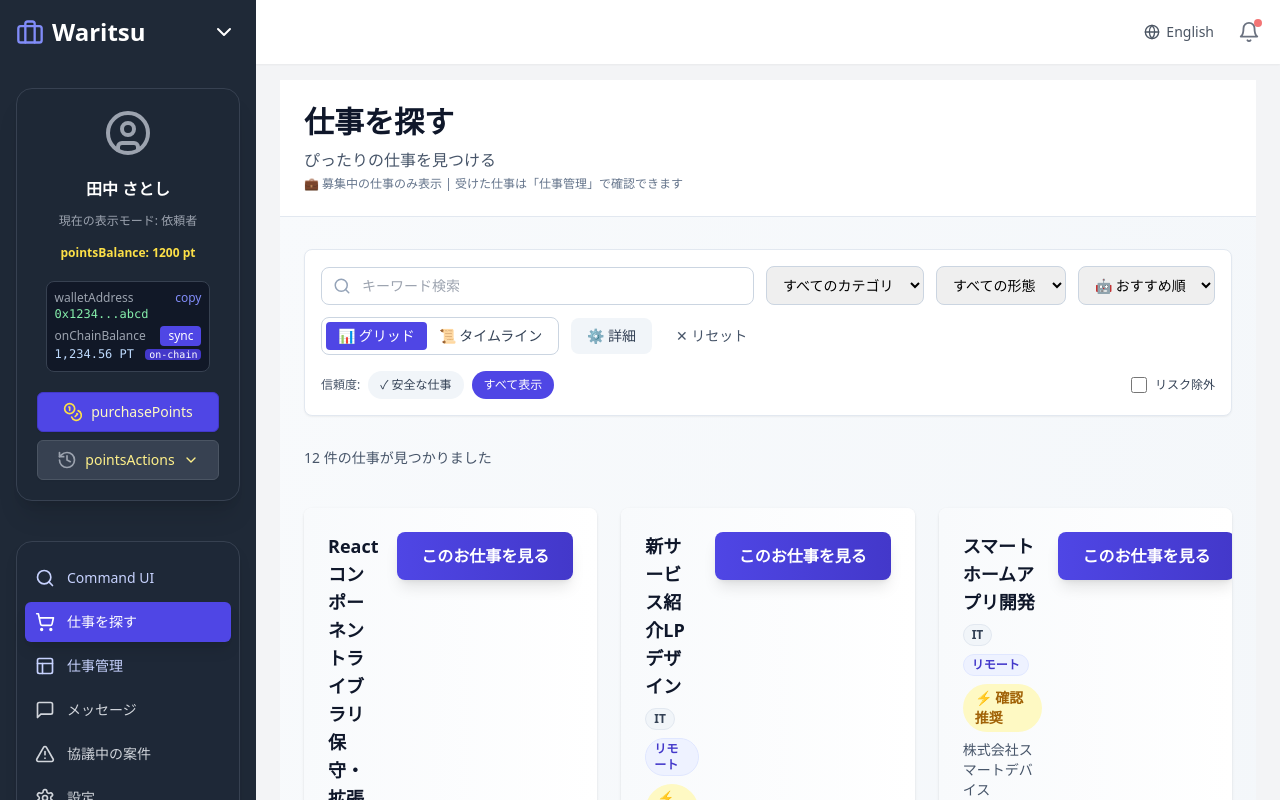
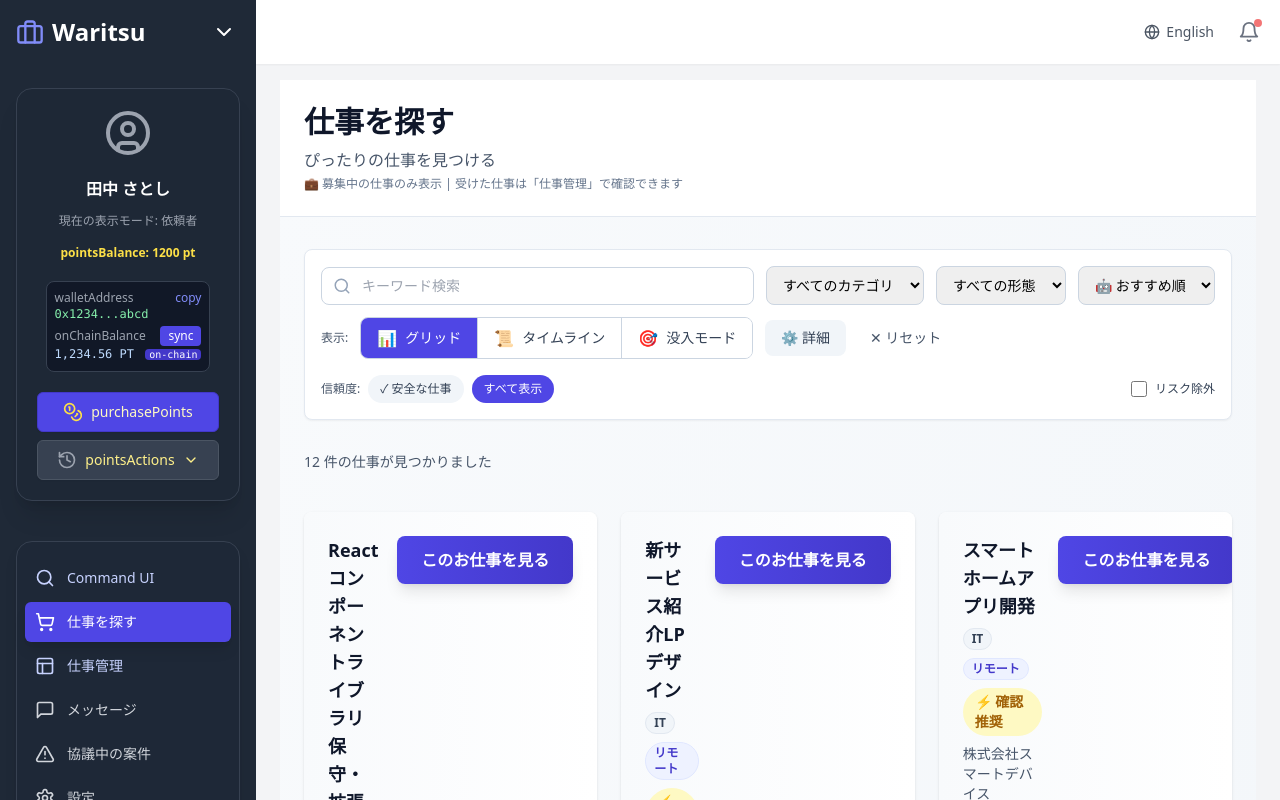
Before and after one commit to ken2san/escrow-app-project, a React (Create React App) app: page /jobs in a window 1280 px wide. Built offline with nearby package versions, Linux system fonts and the light colour scheme.

Commit message:
Improve view mode switcher UX and refactor animation logic
Co-authored-by: ken2san <8934616+ken2san@users.noreply.github.com>

```diff
--- a/src/components/jobs/TimelineJobsView.js
+++ b/src/components/jobs/TimelineJobsView.js
@@ -178,6 +178,14 @@ function ImmersiveJobsView({ jobs, getScoreIcon, getCategoryBadgeStyle, flagStyl
 
   const currentJob = jobs[currentIndex];
 
+  // Helper function to get animation className
+  const getAnimationClassName = (direction) => {
+    const baseClasses = 'w-full max-w-2xl transition-all duration-300';
+    if (direction === 'slide-up') return `${baseClasses} translate-y-full opacity-0`;
+    if (direction === 'slide-down') return `${baseClasses} -translate-y-full opacity-0`;
+    return `${baseClasses} translate-y-0 opacity-100`;
+  };
+
   const handleApply = useCallback((job) => {
     addDraftJobs([job.id], loggedInUserDataGlobal.id);
     if (onExitImmersive) {
@@ -274,7 +282,7 @@ function ImmersiveJobsView({ jobs, getScoreIcon, getCategoryBadgeStyle, flagStyl
         </div>
 
         {/* Job card */}
-        <div className={`w-full max-w-2xl transition-all duration-300 ${animationDirection === 'slide-up' ? 'translate-y-full opacity-0' : animationDirection === 'slide-down' ? '-translate-y-full opacity-0' : 'translate-y-0 opacity-100'}`}>
+        <div className={getAnimationClassName(animationDirection)}>
           <div className="bg-white rounded-lg shadow-xl overflow-hidden">
             <div className="p-6 space-y-4">
               {/* Header */}
--- a/src/pages/JobsSearchPage.js
+++ b/src/pages/JobsSearchPage.js
@@ -151,41 +151,47 @@ export default function JobsSearchPage() {
                 <option value="budget">💰 報酬順</option>
               </select>
 
-              {/* Layout Toggle */}
-              <div className="flex items-center border border-slate-300 rounded-lg p-1">
+              {/* Layout Toggle - Improved design for easy mood-based switching */}
+              <div className="flex items-center gap-2">
+                <span className="text-xs text-slate-600 font-medium mr-1">表示:</span>
+                <div className="flex items-center border border-slate-300 rounded-lg overflow-hidden">
                   <button
                     onClick={() => setViewMode('grid')}
-                  className={`px-3 py-1 rounded font-medium text-sm transition ${
+                    className={`px-4 py-2 font-medium text-sm transition-all flex items-center gap-2 ${
                       viewMode === 'grid'
-                      ? 'bg-indigo-600 text-white'
-                      : 'bg-transparent text-slate-700 hover:bg-slate-100'
+                        ? 'bg-indigo-600 text-white shadow-sm'
+                        : 'bg-white text-slate-700 hover:bg-slate-50'
                     }`}
+                    title="グリッド表示 - 複数の仕事を一覧"
                   >
-                  📊 グリッド
+                    <span className="text-base">📊</span>
+                    <span>グリッド</span>
                   </button>
                   <button
                     onClick={() => setViewMode('timeline')}
-                  className={`px-3 py-1 rounded font-medium text-sm transition ${
-                    viewMode === 'timeline' || viewMode === 'immersive'
-                      ? 'bg-indigo-600 text-white'
-                      : 'bg-transparent text-slate-700 hover:bg-slate-100'
+                    className={`px-4 py-2 font-medium text-sm transition-all flex items-center gap-2 border-x border-slate-300 ${
+                      viewMode === 'timeline'
+                        ? 'bg-indigo-600 text-white shadow-sm'
+                        : 'bg-white text-slate-700 hover:bg-slate-50'
                     }`}
+                    title="タイムライン表示 - 詳細カード"
                   >
-                  📜 タイムライン
+                    <span className="text-base">📜</span>
+                    <span>タイムライン</span>
                   </button>
-                {(viewMode === 'timeline' || viewMode === 'immersive') && (
                   <button
-                    onClick={() => setViewMode(viewMode === 'immersive' ? 'timeline' : 'immersive')}
-                    className={`px-3 py-1 rounded font-medium text-sm transition ${
+                    onClick={() => setViewMode('immersive')}
+                    className={`px-4 py-2 font-medium text-sm transition-all flex items-center gap-2 ${
                       viewMode === 'immersive'
-                        ? 'bg-purple-600 text-white'
-                        : 'bg-transparent text-slate-700 hover:bg-slate-100'
+                        ? 'bg-gradient-to-r from-purple-600 to-pink-600 text-white shadow-sm'
+                        : 'bg-white text-slate-700 hover:bg-slate-50'
                     }`}
-                    title="TikTok風の全画面没入モード"
+                    title="没入モード - TikTok風の全画面体験"
                   >
-                    🎯 没入モード
+                    <span className="text-base">🎯</span>
+                    <span>没入モード</span>
                   </button>
-                )}
+                </div>
               </div>
 
               {/* Advanced Filters Toggle */}
```
Lines whose indentation alone changed are shown as unchanged.
